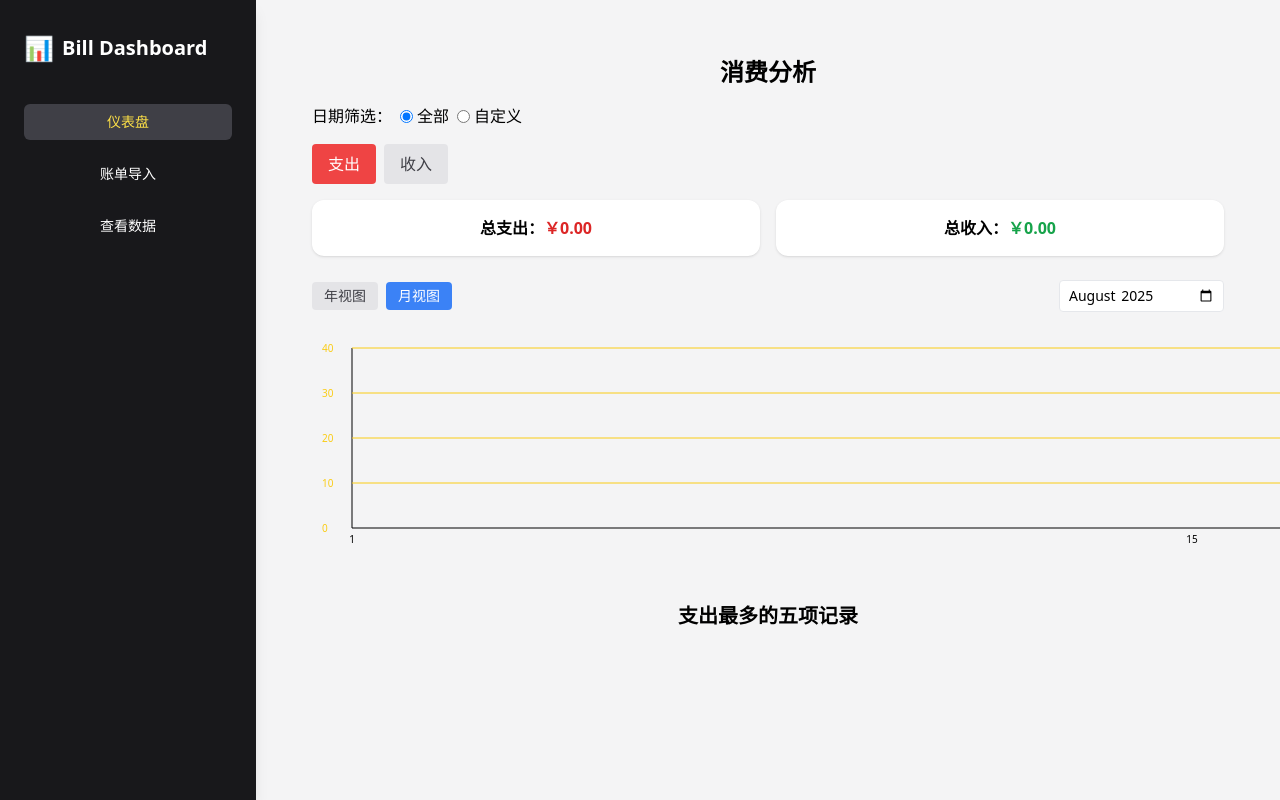
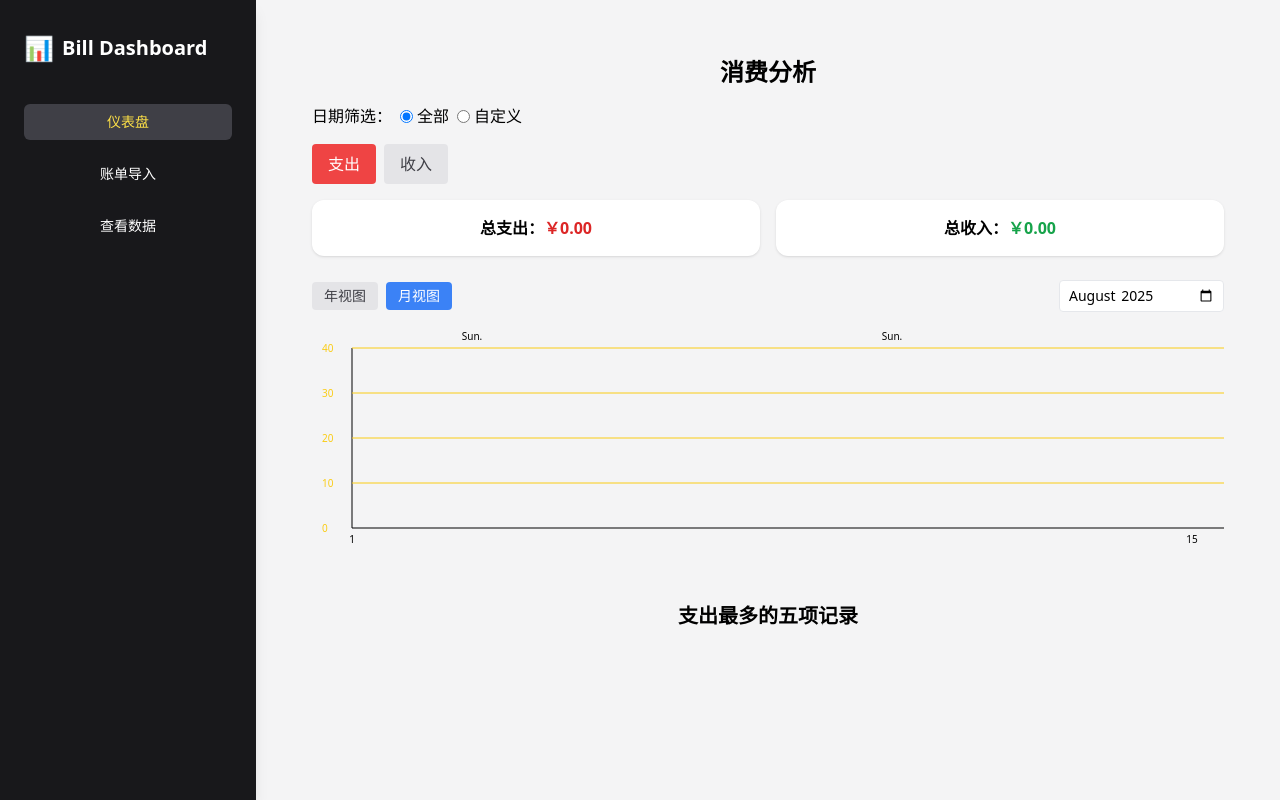
Before and after one commit to Koumlem/Bill_Dashboard_website, a React (Vite) app: page /analysis in a window 1280 px wide. Built offline with nearby package versions, Linux system fonts and the light colour scheme.

Commit message:
fix: improve data view modal and chart axis

```diff
--- a/src/pages/Analysis.jsx
+++ b/src/pages/Analysis.jsx
@@ -95,10 +95,6 @@ export default function Analysis() {
   }
   const chartData = sortedDates.map(d => ({ date: d, ...dateAmounts[d] }))
   const chartWidth = chartData.length * 60 + 80
-  const viewWidth = Math.min(
-    chartWidth,
-    (viewType === 'month' ? sortedDates.length : 31) * 60 + 80
-  )
   const maxAmount = Math.max(
     0,
     ...chartData.flatMap(d => selectedTags.map(name => d[name] || 0))
@@ -253,7 +249,7 @@ export default function Analysis() {
           </label>
         ))}
       </div>
-      <div className="overflow-x-auto" style={{ width: viewWidth }}>
+      <div className="overflow-x-auto w-full">
         <svg width={chartWidth} height={250}>
           <line x1="40" y1="200" x2={chartWidth - 40} y2="200" stroke="#000" />
           <line x1="40" y1="20" x2="40" y2="200" stroke="#000" />
@@ -303,14 +299,11 @@ export default function Analysis() {
           })}
           {chartData.map((d, i) => {
             const x = i * 60 + 40
-            const day = parseInt(d.date.slice(8))
-            if (
-              viewType === 'month' &&
-              day !== 1 &&
-              day !== 15 &&
-              day !== daysInMonth
-            )
-              return null
+            const dateObj = new Date(d.date)
+            const day = dateObj.getDate()
+            const isSunday = dateObj.getDay() === 0
+            const isSpecial = day === 1 || day === 15 || day === daysInMonth
+            if (viewType !== 'month') {
               return (
                 <text
                   key={d.date}
@@ -319,8 +312,23 @@ export default function Analysis() {
                   textAnchor="middle"
                   fontSize="10"
                 >
-                {viewType === 'month' ? day : d.date.slice(5)}
+                  {d.date.slice(5)}
                 </text>
+              )
+            }
+            return (
+              <g key={d.date}>
+                {isSunday && (
+                  <text x={x} y={12} textAnchor="middle" fontSize="10">
+                    Sun.
+                  </text>
+                )}
+                {isSpecial && (
+                  <text x={x} y={215} textAnchor="middle" fontSize="10">
+                    {day}
+                  </text>
+                )}
+              </g>
             )
           })}
         </svg>
--- a/src/pages/ViewData.jsx
+++ b/src/pages/ViewData.jsx
@@ -329,7 +329,7 @@ export default function ViewData() {
         </table>
       </div>
       {tagModal.index !== null && (
-        <div className="fixed inset-0 bg-black/40 flex items-center justify-center">
+        <div className="fixed inset-0 bg-black/40 flex items-center justify-center z-50">
           <div className="bg-white rounded p-4 w-72 space-y-2">
             <div className="max-h-40 overflow-y-auto space-y-1">
               {tags.map((t, i) => (
```
Lines whose indentation alone changed are shown as unchanged.
